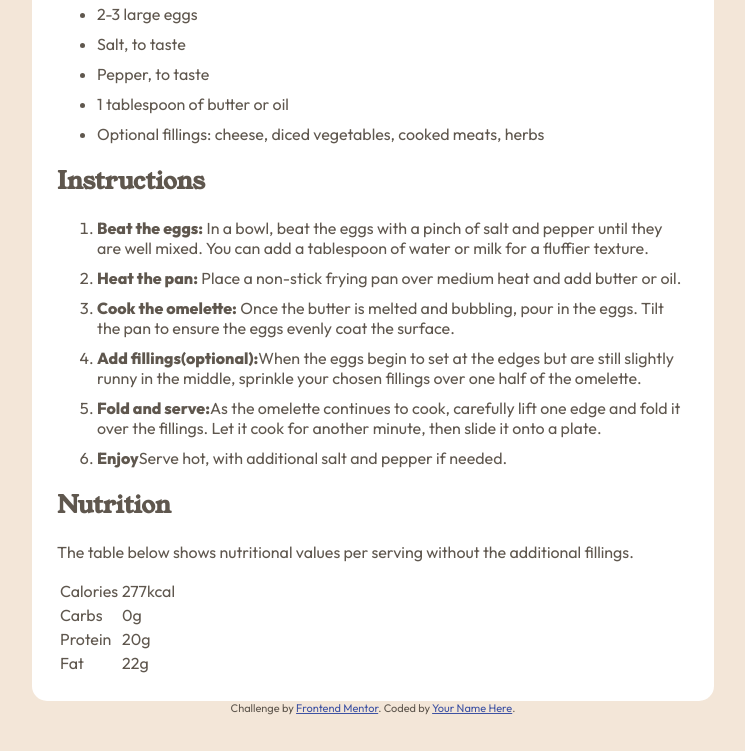
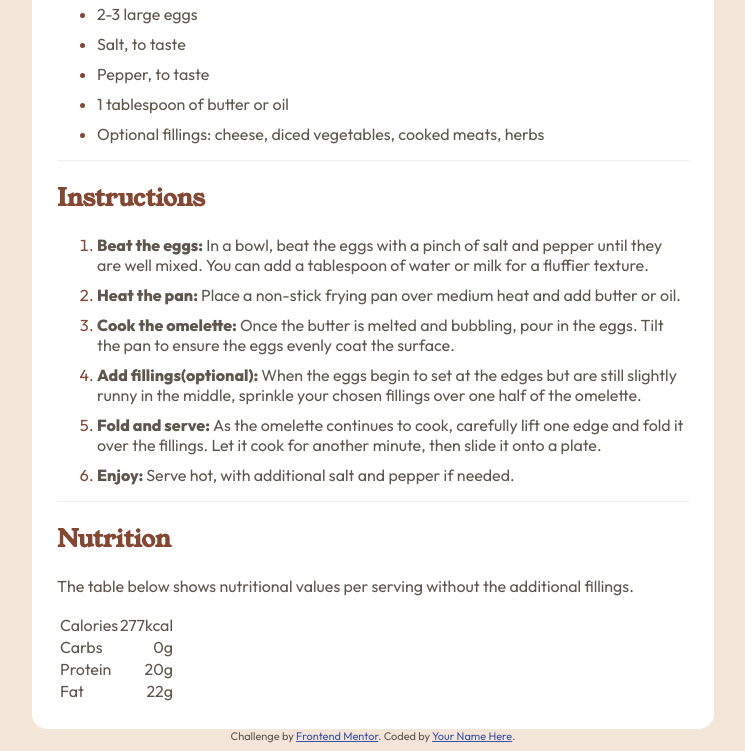
Before and after one commit to StaceyFoxx/Ingredients, a plain HTML site: page index.html in a window 1280 px wide. Shown: the part 745-1496 px from the top of the page, without its empty margins (267-1012 px from the left). Before the commit the page ends 1468 px from the top, so only its background shows below. Drawn offline with Linux system fonts and the light colour scheme.

Commit message:
h3 colors

```diff
--- a/index.html
+++ b/index.html
@@ -35,7 +35,7 @@
         </div>
 
         <h2 class="title">Ingredients</h2>
-        <ul>
+        <ul class="list">
           <li>2-3 large eggs</li>
           <li>Salt, to taste</li>
           <li>Pepper, to taste</li>
@@ -44,43 +44,44 @@
             Optional fillings: cheese, diced vegetables, cooked meats, herbs
           </li>
         </ul>
+        <hr/>
         <h2 class="title">Instructions</h2>
-        <ol>
+        <ol class="list">
           <li>
-            <span class="bold-text">Beat the eggs:</span> In a bowl, beat the
+            <span class="bold-text">Beat the eggs: </span>In a bowl, beat the
             eggs with a pinch of salt and pepper until they are well mixed. You
             can add a tablespoon of water or milk for a fluffier texture.
           </li>
 
           <li>
-            <span class="bold-text">Heat the pan:</span> Place a non-stick
+            <span class="bold-text">Heat the pan: </span>Place a non-stick
             frying pan over medium heat and add butter or oil.
           </li>
 
           <li>
-            <span class="bold-text">Cook the omelette:</span> Once the butter is
+            <span class="bold-text">Cook the omelette: </span>Once the butter is
             melted and bubbling, pour in the eggs. Tilt the pan to ensure the
             eggs evenly coat the surface.
           </li>
 
           <li>
-            <span class="bold-text"> Add fillings(optional):</span>When the eggs
+            <span class="bold-text">Add fillings(optional): </span>When the eggs
             begin to set at the edges but are still slightly runny in the
             middle, sprinkle your chosen fillings over one half of the omelette.
           </li>
 
           <li>
-            <span class="bold-text"> Fold and serve:</span>As the omelette
+            <span class="bold-text">Fold and serve: </span>As the omelette
             continues to cook, carefully lift one edge and fold it over the
             fillings. Let it cook for another minute, then slide it onto a
             plate.
           </li>
           <li>
-            <span class="bold-text"> Enjoy</span>Serve hot, with additional salt
+            <span class="bold-text">Enjoy: </span>Serve hot, with additional salt
             and pepper if needed.
           </li>
         </ol>
-
+        <hr/>
         <div class="nutrition-section">
           <h2 class="title">Nutrition</h2>
           <p>
--- a/style.css
+++ b/style.css
@@ -58,3 +58,18 @@ li {
 }
 #preperation-time-title, .preparation-time-list li::marker{ color: hsl(332, 51%, 32%);
 }
+.title, .list li::marker {
+  color: hsl(14, 45%, 36%);
+}
+
+hr {
+  border: 0 none;
+background:#eee;
+height: 1px;
+}
+
+tr {
+  display: flex;
+  justify-content: space-between;
+  width: 100%;
+}
```
